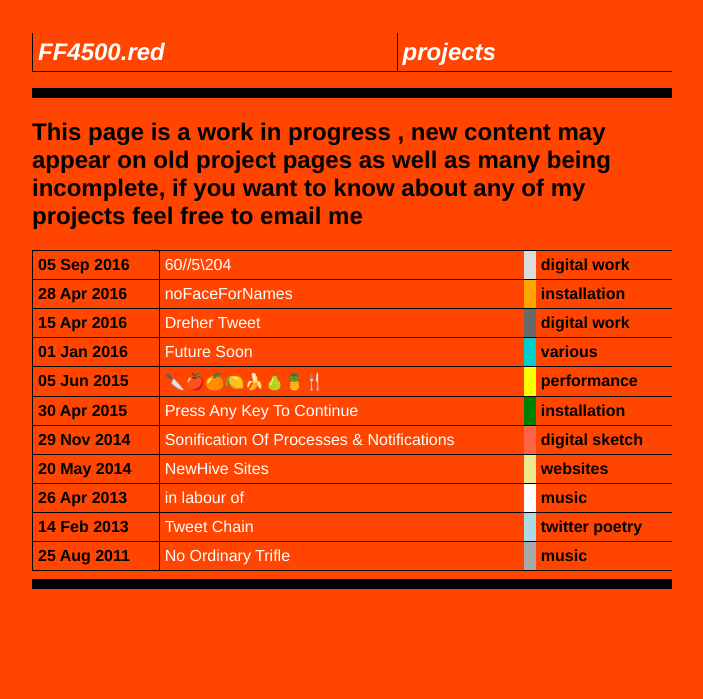
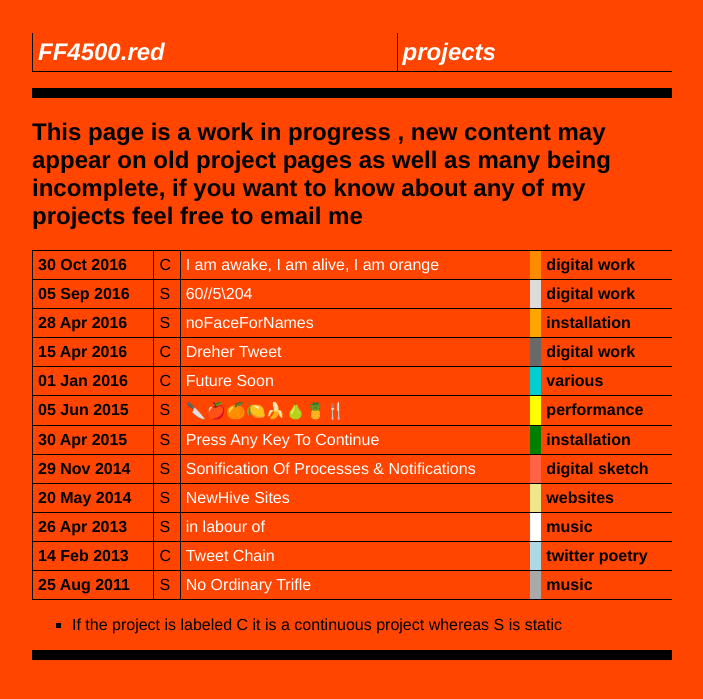
Before and after one commit to isabella232/website-33, a Jekyll site: the page built from projects.md, in a window 1280 px wide. Shown: the top 699 px of the page, without its empty margins (288-991 px from the left). Built offline with Jekyll 4.4.1, drawn with Linux system fonts in a browser that asks for light colours.

Commit message:
added continuous column to project page, added I am awake, I am alive, I am orange to projects
Signed-off-by: NfN <orange@ff4500.red>

```diff
--- a/projects.md
+++ b/projects.md
@@ -12,6 +12,11 @@ colour: orangered
         {% for project in stuff %}
         <tr>
             <td> <strong> {{ project.date | date_to_string }} </strong></td>
+            {% if project.continuous %}
+            <td> C </td>
+            {% else %}
+            <td> S </td>
+            {% endif %}
             <td> <a href="{{ site.baseurl }}{{ project.url }}"> {{ project.title }}</a></td>
             <td style="border-left: 0px; border-right: 0px; background-color: {{ project.colour }};"> </td>
             <td style="border-left: 0px;"> <strong> {{ project.type }} </strong> </td>
@@ -19,6 +24,8 @@ colour: orangered
         {% endfor %}
 </table>
 
+* If the project is labeled C it is a continuous project whereas S is static
+
 <!--
 |---
 |2013|[60//5\203](http://hacks.youngrewiredstate.org/events/YRS2013/60-5-203)| program |
```
Also changed, not shown: _projects/Dreher.md (+1 -0 lines), _projects/Future-Soon.md (+1 -0 lines), _projects/I-am-awake.md (added, +12 -0 lines), _projects/Tweet-Chain.md (+1 -0 lines).
